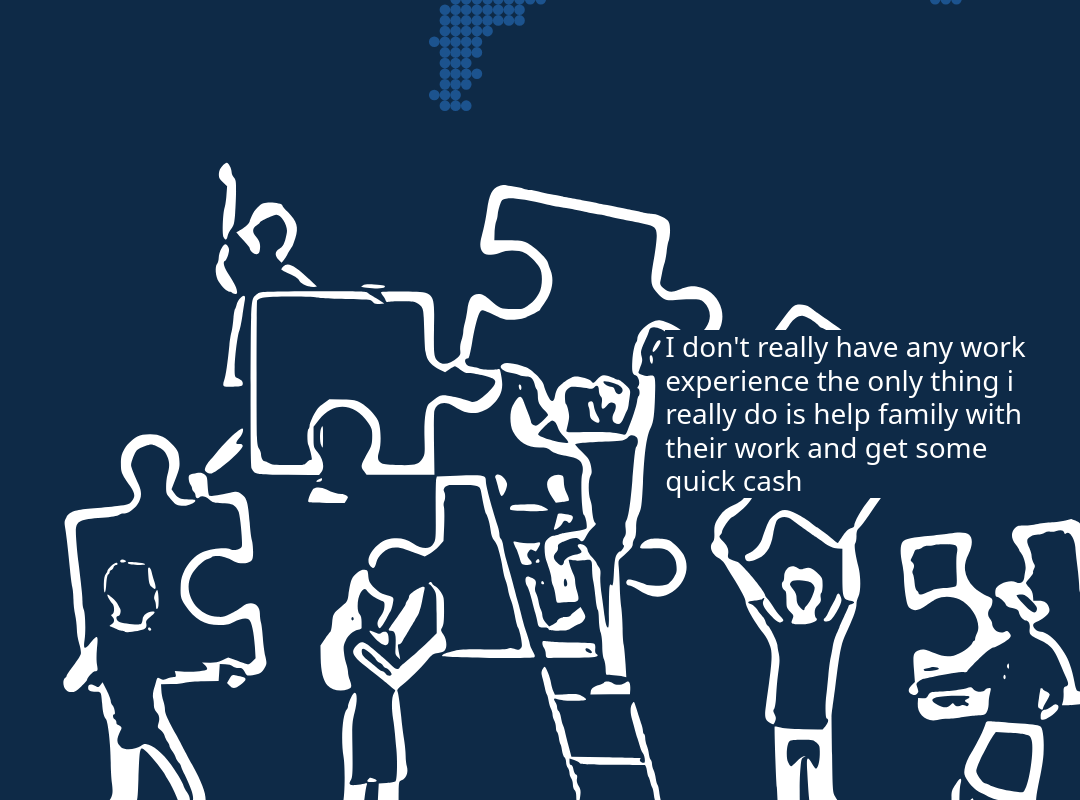
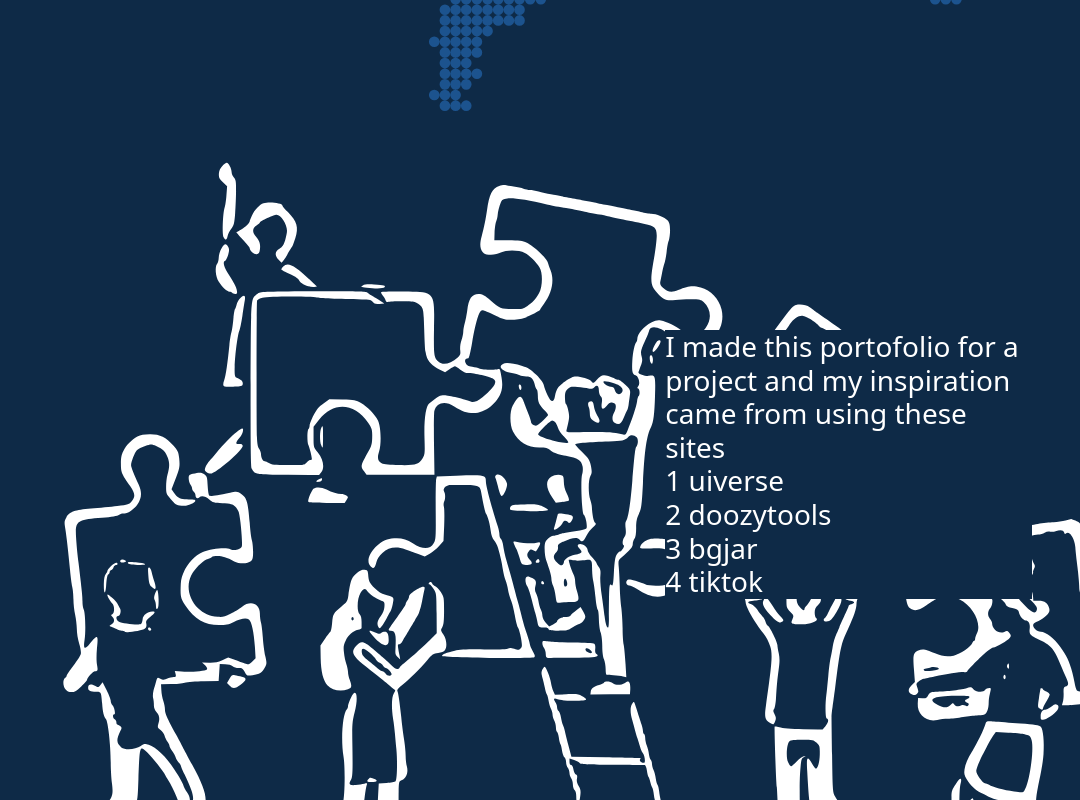
Before and after one commit to RiveshRamanand/RiveshRamanand.github.io, a plain HTML site: page home.html in a window 1280 px wide. Shown: the part 1462-2262 px from the top of the page, without its empty margins (200-1280 px from the left). Drawn offline with nearby package versions, Linux system fonts and the light colour scheme.

Commit message:
navbar naam gewijzigd

```diff
--- a/home.html
+++ b/home.html
@@ -45,8 +45,8 @@
                     </li>
 
                     <li class="nav-item justify-content-center w-25">
-                        <a class="nav-link white" href="#work">
-                            <h3 class="slide-right"><i class="bi bi-person-workspace"></i> Work Experience</h3>
+                        <a class="nav-link white" href="#inspiration">
+                            <h3 class="slide-right"><i class="bi bi-person-workspace"></i> My inspiration</h3>
                         </a>
                     </li>
 
@@ -89,9 +89,13 @@
             <div class="col-md-4">
             </div>
             <div class="col-md-4"></div>
-            <div id="work" class="col-md-4  white text1 pe-5">
-                <h3 class="box">I don't really have any work experience the only thing i really do is help family with
-                    their work and get some quick cash</h3>
+            <div id="inspiration" class="col-md-4  white text1 pe-5">
+                <h3 class="box">I made this portofolio for a project and my inspiration came from using these sites<br>
+                    1 <a class="text-decoration-none white" href="https://uiverse.io/">uiverse</a><br>
+                    2 <a class="text-decoration-none white" href="https://www.doozytools.com/dev-tools/css-animation-generator">doozytools</a><br>
+                    3 <a class="text-decoration-none white" href="https://bgjar.com/">bgjar</a><br>
+                    4 <a class="text-decoration-none white" href="https://www.tiktok.com/nl-NL/">tiktok</a>
+                </h3>
             </div>
         </div>
     </div>
```
